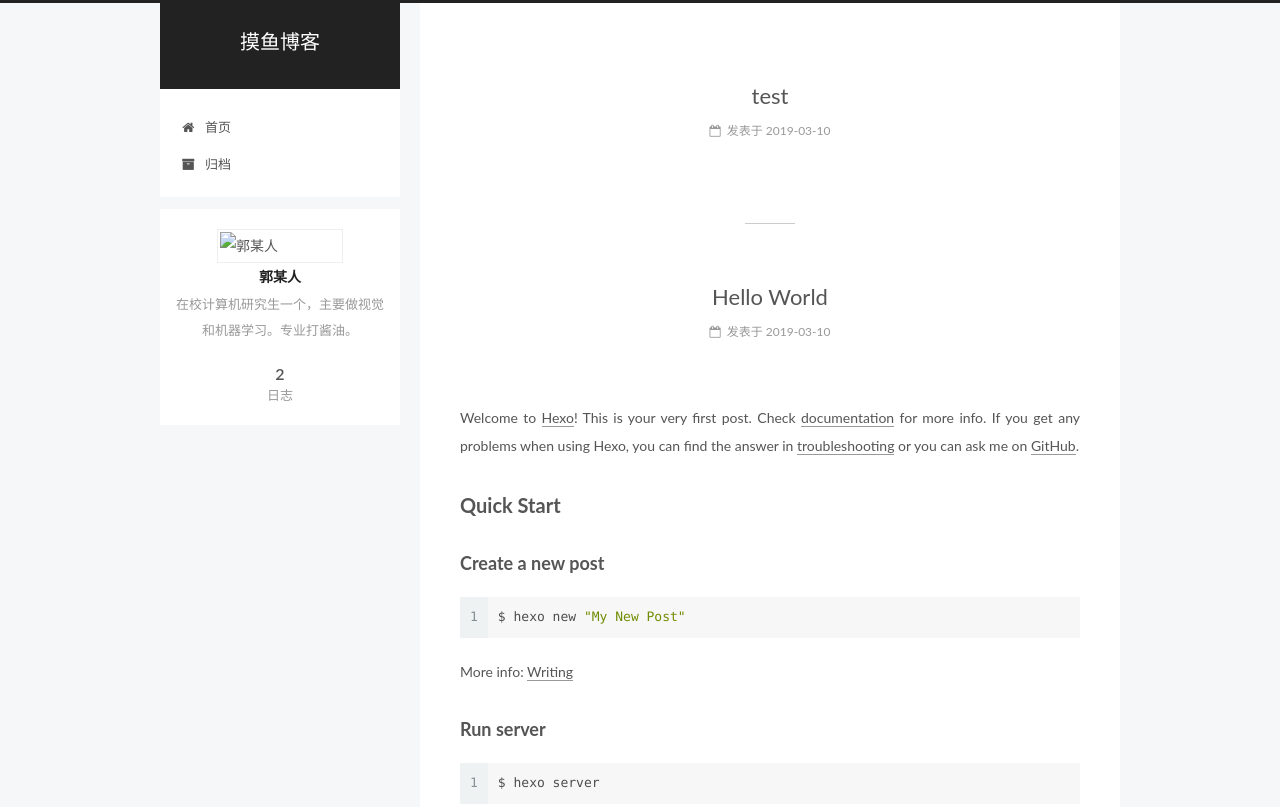
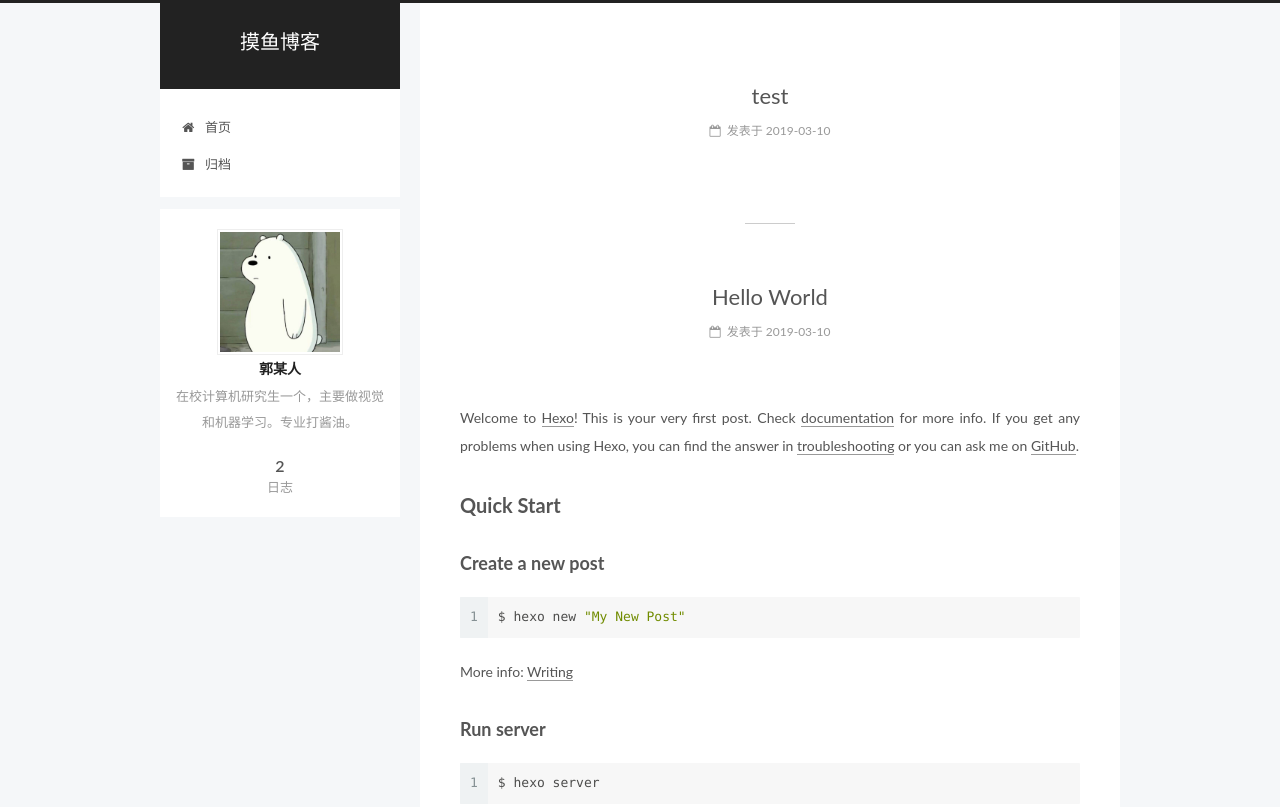
Before and after one commit to jianhuaguo/jianhuaguo.github.io, a plain HTML site: page index.html in a window 1280 px wide. Shown: the top 807 px of the page. Drawn offline with Linux system fonts and the light colour scheme.

Commit message:
Site updated: 2019-03-10 20:57:02

```diff
--- a/css/main.css
+++ b/css/main.css
@@ -1823,7 +1823,7 @@ pre .javascript .function {
   width: 4px;
   height: 4px;
   border-radius: 50%;
-  background: #9ec4ff;
+  background: #6591f0;
 }
 .links-of-blogroll {
   font-size: 13px;
--- a/index.html
+++ b/index.html
@@ -237,7 +237,7 @@
     <span hidden itemprop="author" itemscope itemtype="http://schema.org/Person">
       <meta itemprop="name" content="郭某人">
       <meta itemprop="description" content>
-      <meta itemprop="image" content="/image/avatar.png">
+      <meta itemprop="image" content="/avatar.png">
     </span>
 
     <span hidden itemprop="publisher" itemscope itemtype="http://schema.org/Organization">
@@ -356,7 +356,7 @@
     <span hidden itemprop="author" itemscope itemtype="http://schema.org/Person">
       <meta itemprop="name" content="郭某人">
       <meta itemprop="description" content>
-      <meta itemprop="image" content="/image/avatar.png">
+      <meta itemprop="image" content="/avatar.png">
     </span>
 
     <span hidden itemprop="publisher" itemscope itemtype="http://schema.org/Organization">
@@ -501,7 +501,7 @@
         <div class="site-overview">
           <div class="site-author motion-element" itemprop="author" itemscope itemtype="http://schema.org/Person">
 
-              <img class="site-author-image" itemprop="image" src="/image/avatar.png" alt="郭某人">
+              <img class="site-author-image" itemprop="image" src="/avatar.png" alt="郭某人">
 
               <p class="site-author-name" itemprop="name">郭某人</p>
               <p class="site-description motion-element" itemprop="description">在校计算机研究生一个，主要做视觉和机器学习。专业打酱油。</p>
```
Also changed, not shown: 2019/03/10/hello-world/index.html (+2 -2 lines), 2019/03/10/test/index.html (+2 -2 lines), archives/2019/03/index.html (+1 -1 lines), archives/2019/index.html (+1 -1 lines), archives/index.html (+1 -1 lines), avatar.png (added).
